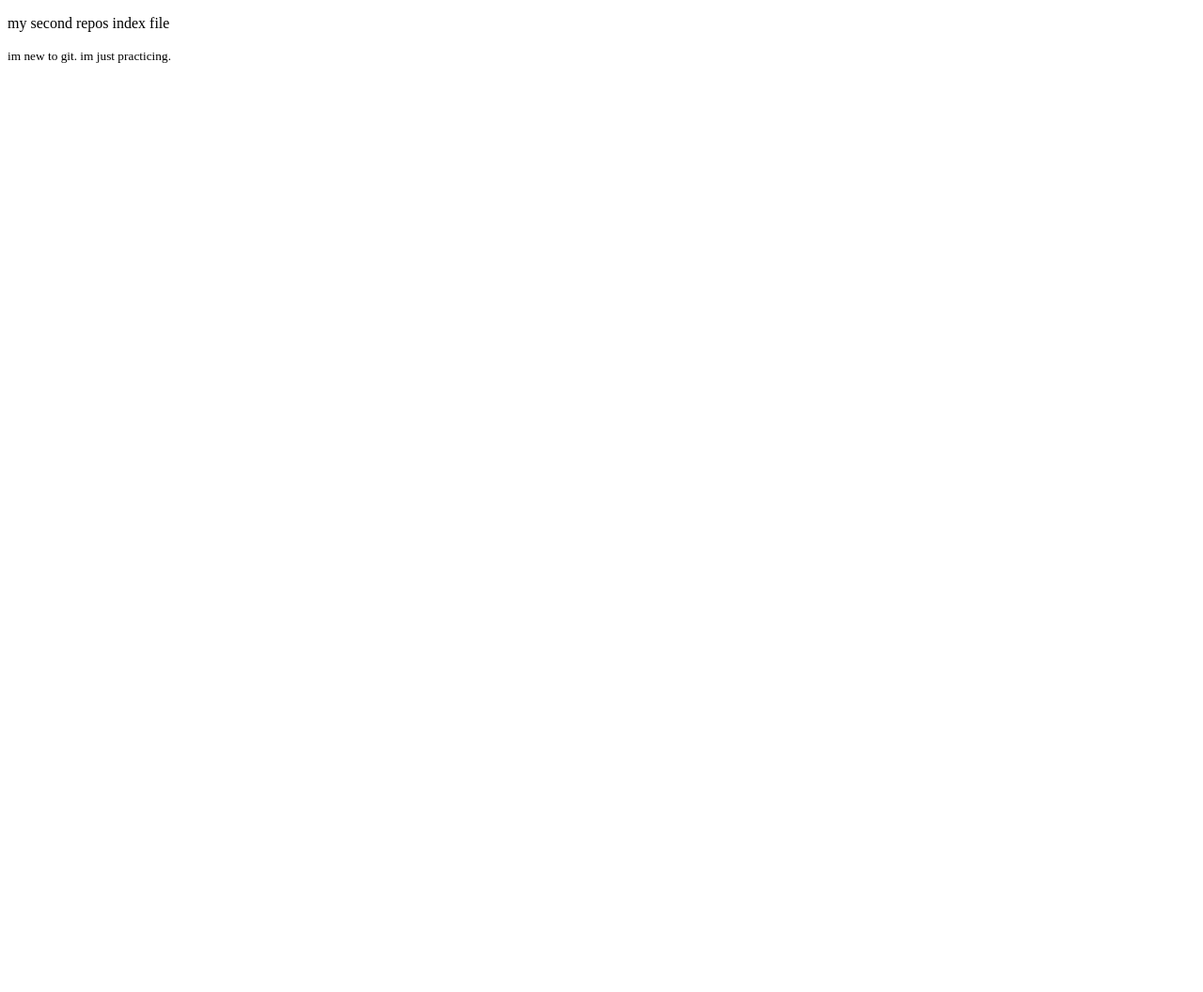
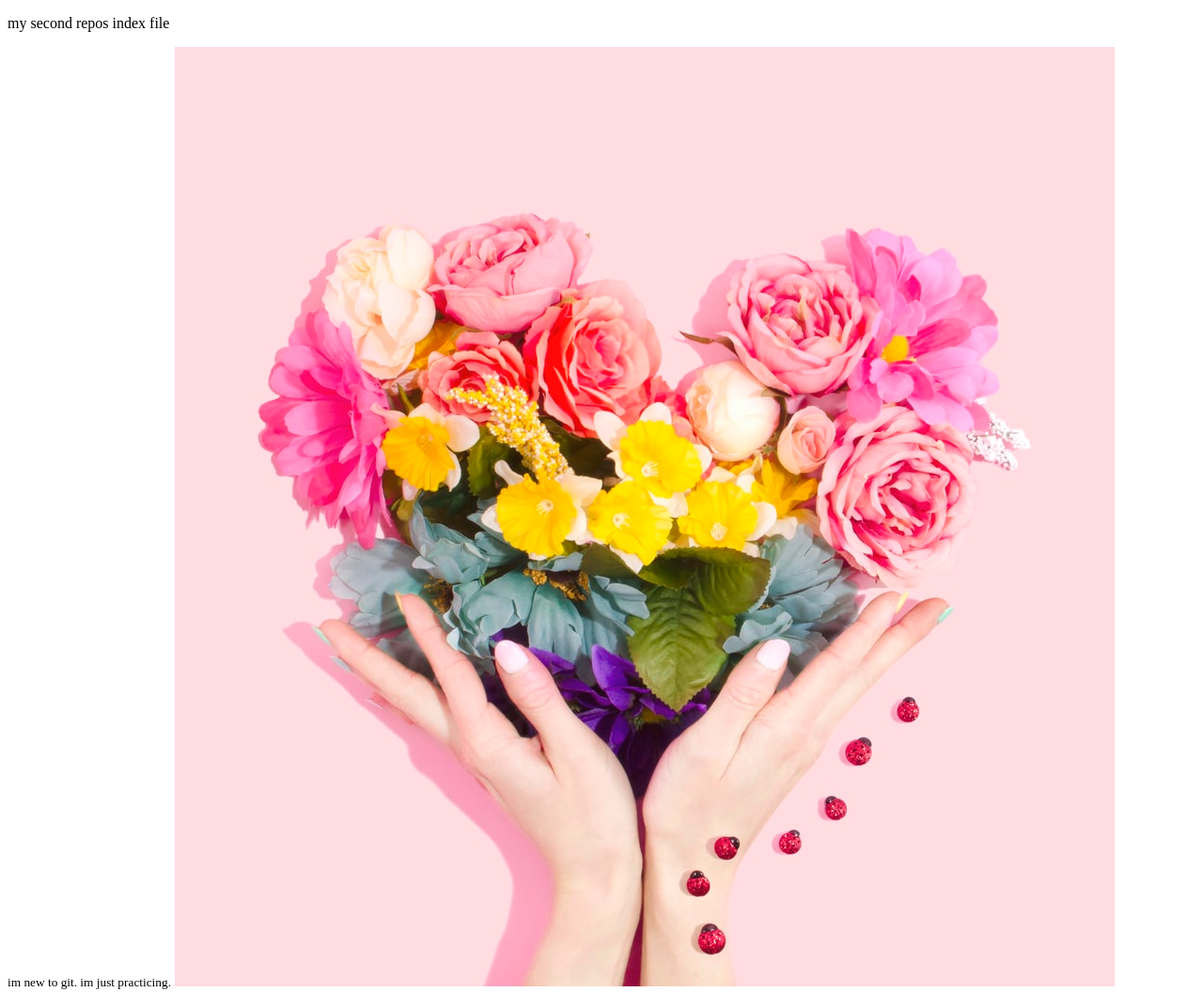
Before and after one commit to jannatulmawyajoya/my-second-repo, a plain HTML site: page index.html in a window 1280 px wide. Shown: the whole page at 94% size. Before the commit the page ends 800 px from the top, so only its background shows below. Drawn offline with Linux system fonts and the light colour scheme.

Commit message:
image of flower

```diff
--- a/index.html
+++ b/index.html
@@ -9,5 +9,6 @@
 <body>
     <p>my second repos index file</p>
     <small>im new to git. im just practicing.</small>
+    <img src="flower1.jpg" alt="">
 </body>
 </html>
```
Also changed, not shown: flower1.jpg (added).
